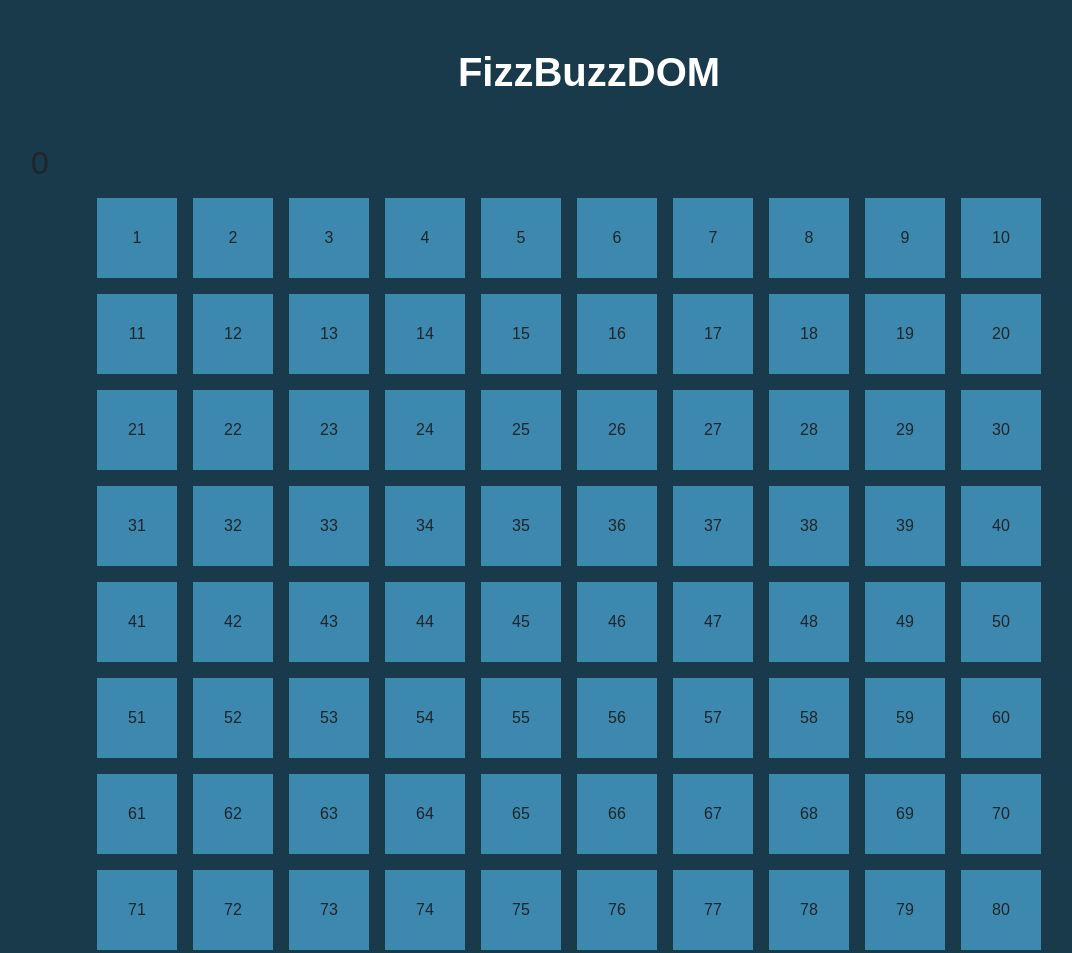
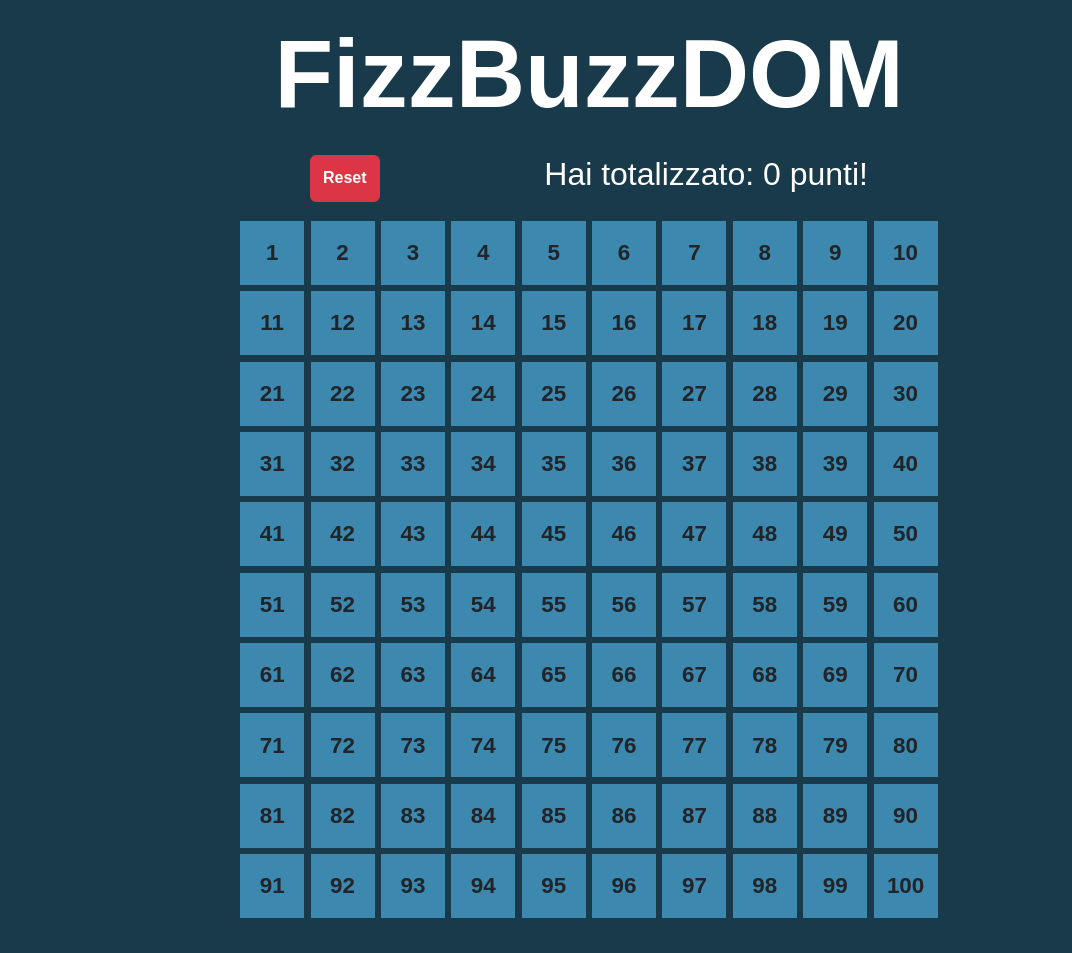
Before and after one commit to TorelliAndrea/js-fizzbuzz, a plain HTML site: page index.html in a window 1280 px wide. Shown: the top 953 px of the page, without its empty margins (51-1123 px from the left). After the commit the page ends 921 px from the top, so only its background shows below. Drawn offline with nearby package versions, Linux system fonts and the light colour scheme.

Commit message:
migiorata logica ed aggiunti tasto reset e contatore punti

```diff
--- a/css/style.css
+++ b/css/style.css
@@ -10,37 +10,44 @@ body{
    background-color: transparent;
 }
 
+h1{
+   font-size: 6rem;
+}
+
 #griglia{
-   max-width: 1000px;
+   max-width: 44rem;
    margin: auto;
    background-color: transparent;
 }
 
-div{
+#griglia div{
    background-color: #3D88AE;
 }
 
 #griglia div{
-   height: 5rem;
-   width: 5rem;
-   margin: 0.5rem;
-   text-align: center;
-   line-height: 5rem;
+   height: 4rem;
+   width: 4rem;
+   margin: 0.2rem;
+   font-size: 1.4rem;
+   font-weight: bold;
+   transition: scale 0.3s;
+   display: flex;
+   justify-content: center;
+   align-items: center;
 }
 
 #griglia div:hover{
-   scale: 1.3;
-   transition: scale 0.3s;
+   scale: 1.2;
 }
 
-.fizz{
+#griglia .fizz{
    background-color: #61D2A4;
 }
 
-.buzz{
+#griglia .buzz{
    background-color: #F9D277;
 }
 
-.fizzbuzz{
+#griglia .fizzbuzz{
    background-color: #DE5471;
 }
--- a/index.html
+++ b/index.html
@@ -10,10 +10,12 @@
         <link rel="stylesheet" href="css/style.css">
     </head>
     <body class="p-0 m-0">
-
         <div class="container">
-            <h1 class="fw-bold text-white m-5 text-center">FizzBuzzDOM</h1>
-            <h2 id="counter"></h2>
+            <h1 class="fw-bold text-white mt-3 text-center">FizzBuzzDOM</h1>
+            <div class="d-flex justify-content-between w-50 m-auto py-3">
+                <button id="reset" class="btn btn-danger color-white fw-bold">Reset</button>
+                <h2 class="text-white text-center">Hai totalizzato: <span id="counter">0</span> punti!</h2>
+            </div>
             <div id="griglia" class="d-flex flex-wrap"></div>
         </div>
         <script type="text/javascript" src="js/main.js"></script>
--- a/js/main.js
+++ b/js/main.js
@@ -1,41 +1,30 @@
+document.getElementById("reset").addEventListener("click", ()=> location.reload())
+
 for(let i = 1; i <= 100; i++) {
 
    const griglia = document.getElementById("griglia");
    const div = document.createElement("div");
-   let x = 0; //xxxxxxxxxxxxxxxxxxxxxxxxxxxxxxxxxxxxxxxxx
-   document.getElementById("counter").innerHTML = x;
+   div.append(i);
+   let counterDom = document.getElementById("counter");
+   var x = 0;
 
-   if (i % 15 == 0) {
-      div.append(i);
-      div.addEventListener('click',
-         function () {
-            div.innerHTML ="FizzBuzz";
+   div.addEventListener('click',
+      function () {
+         if (i % 15 == 0) {
+            div.innerHTML ="Fizz<br>Buzz";
             div.className = "fizzbuzz";
-            x = x + 5; //perche non si somma a x?
-         }
-      )
-   } else if (i % 5 == 0) {
-      div.append(i);
-      div.addEventListener('click',
-         function () {
+            x = x + 5;
+         } else if (i % 5 == 0) {
             div.innerHTML= "Buzz";
             div.className = "buzz";
-            x = x + 3; //perche non si somma a x?
-         }
-      )
-   } else if (i % 3 == 0) {
-      div.append(i);
-      div.addEventListener('click',
-         function () {
+            x = x + 3;
+         } else if (i % 3 == 0) {
             div.innerHTML = "Fizz";
             div.className = "fizz";
-            x = x + 2; //perche non si somma a x?
+            x = x + 1;
          }
-      )
-   } else {
-      div.append(i);
-      div.className = "numeri";
-   }
-
+         counterDom.innerText = x;
+      }, {once : true}
+   )
    griglia.append(div);
 }
```
